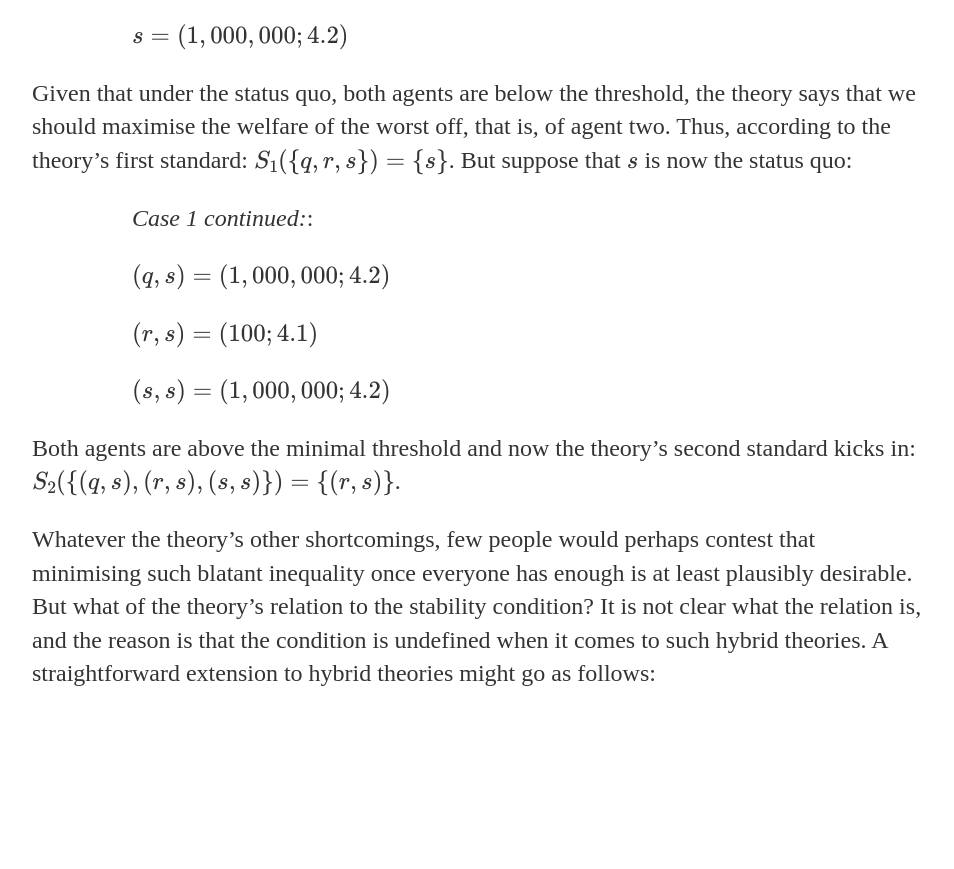
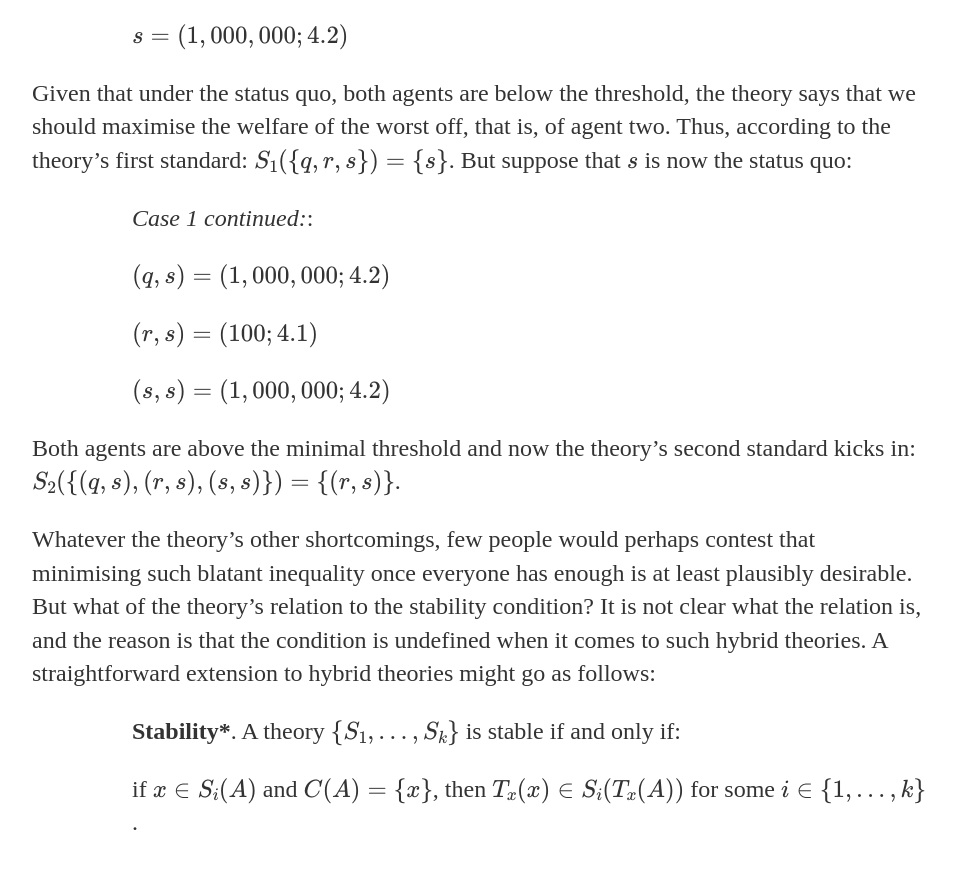
Before and after one commit to uzunovam/uzunovam, a Jekyll site: the page built from _posts/2020-04-28-anders-herlitz-on-unstable-choices.md, in a window 1280 px wide and 900 px high, scrolled down 7101 px. Shown: the top 869 px of the window, without its empty margins (160-1114 px from the left). Built offline with Jekyll 4.4.1, drawn with Linux system fonts in a browser that asks for light colours; before the commit the page ends 7852 px from its top, so only the background shows below that.

Commit message:
Update 2020-04-28-anders-herlitz-on-unstable-choices.md

```diff
--- a/_posts/2020-04-28-anders-herlitz-on-unstable-choices.md
+++ b/_posts/2020-04-28-anders-herlitz-on-unstable-choices.md
@@ -107,3 +107,7 @@ that the act of choosing a maximal alternative alone can revert whether this cho
 <p>Both agents are above the minimal threshold and now the theory’s second standard kicks in: \(S_{2}(\{(q, s), (r,s), (s, s)\}) = \{(r, s)\}\).</p>
 
 <p>Whatever the theory’s other shortcomings, few people would perhaps contest that minimising such blatant inequality once everyone has enough is at least plausibly desirable. But what of the theory’s relation to the stability condition? It is not clear what the relation is, and the reason is that the condition is undefined when it comes to such hybrid theories. A straightforward extension to hybrid theories might go as follows:</p>
+
+<p style="padding-left:100px;"><strong>Stability*</strong>. A theory \(\{S_{1}, \dots, S_{k}\}\) is stable if and only if:</p>
+
+<p style="padding-left:100px;">if \(x \in S_{i}(A)\) and \(C(A) = \{x\}\), then \(T_{x}(x) \in S_{i}(T_{x}(A))\) <span style="color:var(--color-text);">for some \(i \in \{1, \dots, k\}\).</span></p>
```
